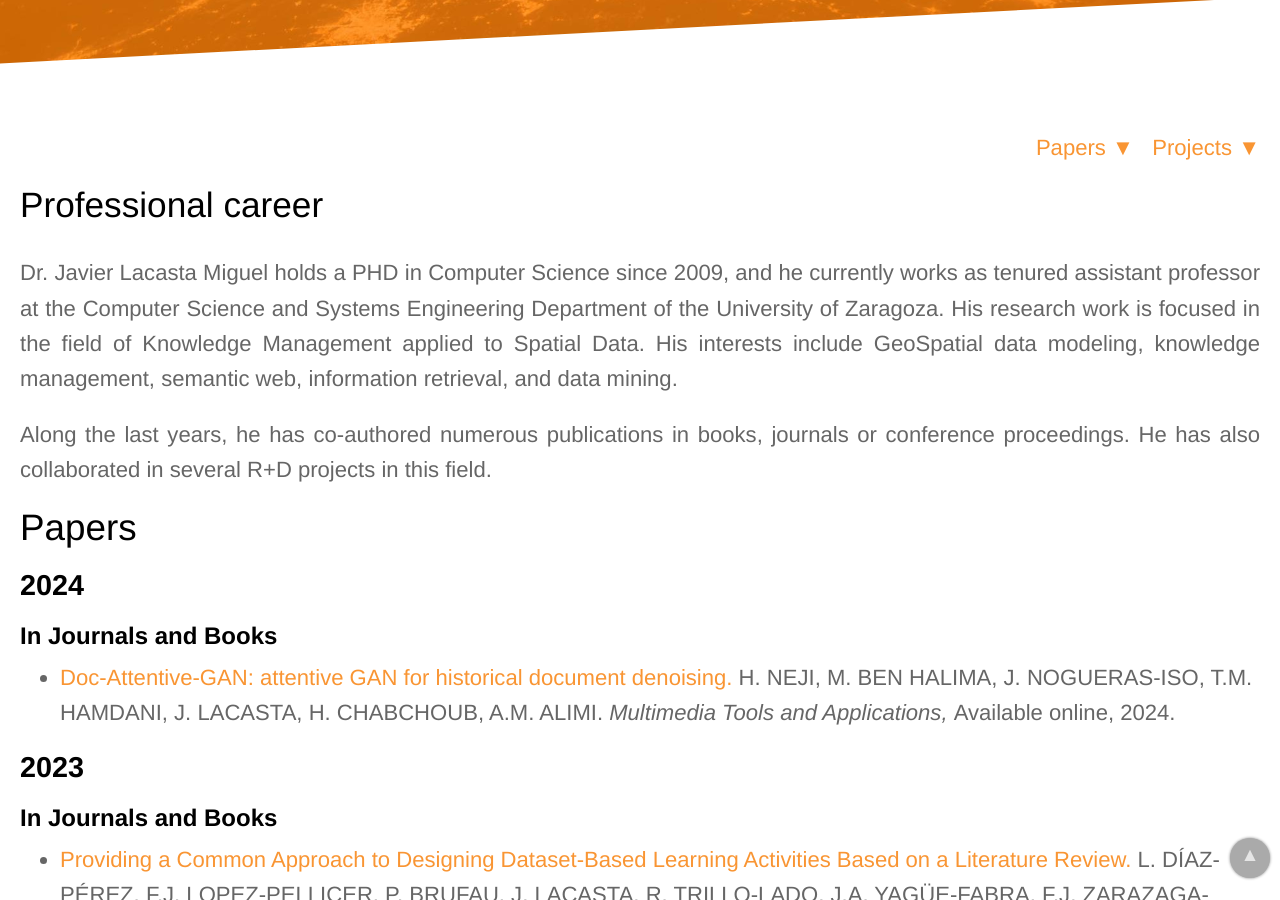
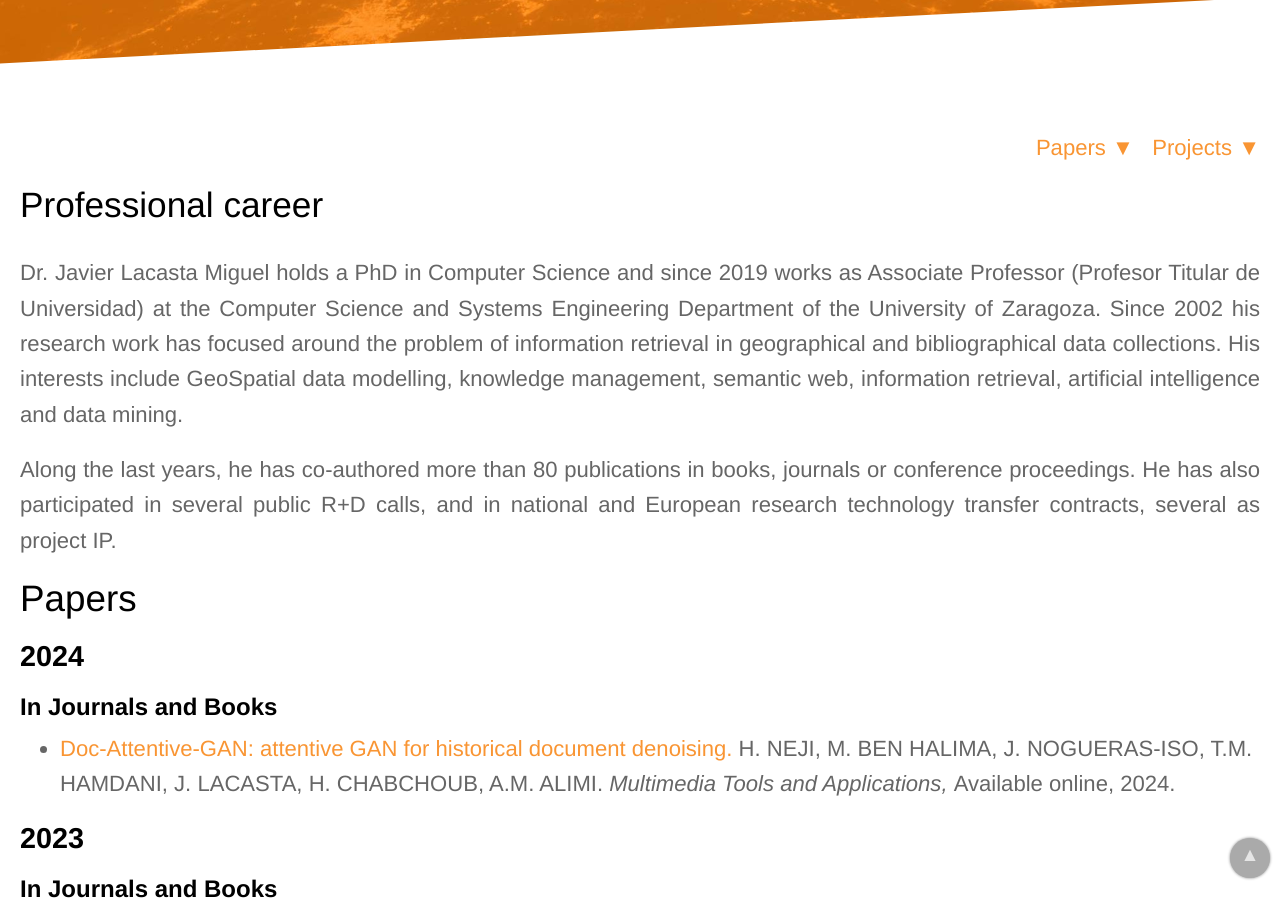
Before and after one commit to IAAA-Lab/IAAA-Lab.github.io, a Jekyll site: the page built from _staff/jlacasta.md, in a window 1280 px wide and 900 px high, scrolled down 303 px. Built offline with Jekyll 4.4.1, drawn with Linux system fonts in a browser that asks for light colours.

Commit message:
Update jlacasta.md
actualizado mi cv

```diff
--- a/_staff/jlacasta.md
+++ b/_staff/jlacasta.md
@@ -6,6 +6,6 @@ layout: member_page
 
 ## Professional career
 
-Dr. Javier Lacasta Miguel holds a PHD in Computer Science since 2009, and he currently works as tenured assistant professor at the Computer Science and Systems Engineering Department of the University of Zaragoza. His research work is focused in the field of Knowledge Management applied to Spatial Data. His interests include GeoSpatial data modeling, knowledge management, semantic web, information retrieval, and data mining.
+Dr. Javier Lacasta Miguel holds a PhD in Computer Science and since 2019 works as Associate Professor (Profesor Titular de Universidad) at the Computer Science and Systems Engineering Department of the University of Zaragoza. Since 2002 his research work has focused around the problem of information retrieval in geographical and bibliographical data collections. His interests include GeoSpatial data modelling, knowledge management, semantic web, information retrieval, artificial intelligence and data mining.
 
-Along the last years, he has co-authored numerous publications in books, journals or conference proceedings. He has also collaborated in several R+D projects in this field.
+Along the last years, he has co-authored more than 80 publications in books, journals or conference proceedings. He has also participated in several public R+D calls, and in national and European research technology transfer contracts, several as project IP.
```
